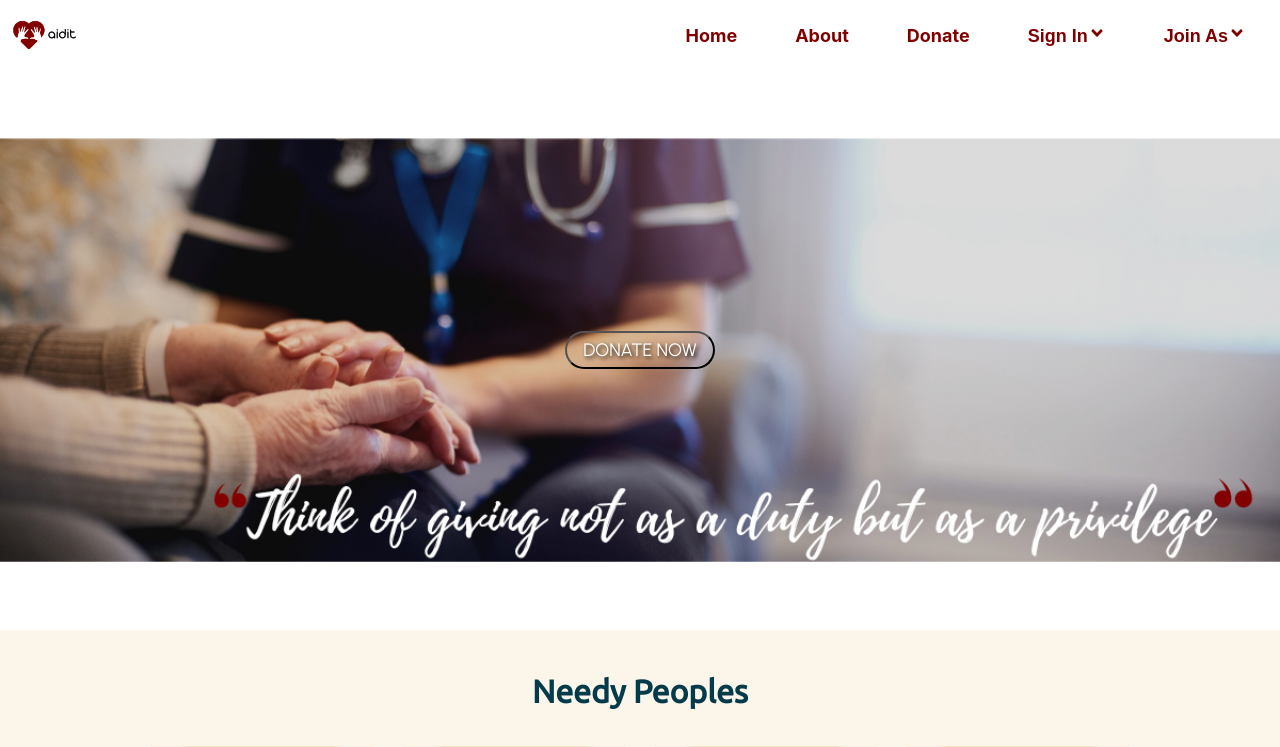
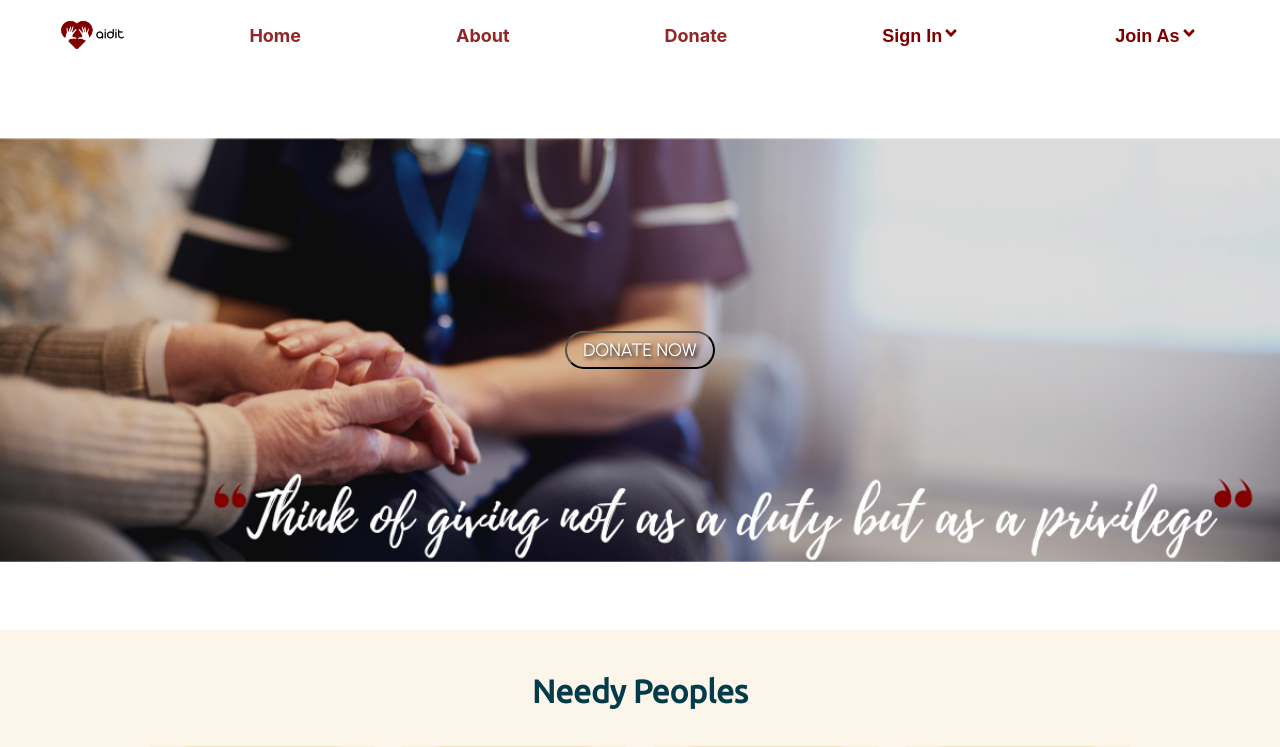
Before and after one commit to AIDIT-A-Humanitarian-Cause/Aidit_Hackathon, a React (Create React App) app in the folder client/: page / in a window 1280 px wide. Shown: the top 747 px of the page. Built offline with nearby package versions, Linux system fonts and the light colour scheme.

Commit message:
small chages to navbar

```diff
--- a/client/src/components/NavBar.js
+++ b/client/src/components/NavBar.js
@@ -6,13 +6,9 @@ import Logos from '../assets/logo_.png';
 const NavContainer = styled.nav`
   display: flex;
   align-items: center;
-  flex 3;
-
-  justify-content: end;
+  justify-content: space-around;
   background-color: white;
   font-weight: bold;
-  box-shadow : 2px 2px 2px solid gray;
-
 `;
 
 const NavLink = styled(Link)`
@@ -20,8 +16,15 @@ const NavLink = styled(Link)`
   text-decoration: none;
   padding: 12px 24px;
   cursor: pointer;
+  opacity: 0.85;
   margin-right: 10px;
   font-size: 18px;
+  &:hover {
+    color: maroon;
+    opacity: 1;
+    transform: scale(1.05);
+    transition: 0.2s ease-in-out;
+  }
 `;
 
 const NavButton = styled.button`
@@ -34,7 +37,6 @@ const NavButton = styled.button`
   font-size: 18px;
   font-weight: bold;
   cursor: pointer;
-
   background-color: white;
 `;
 
@@ -58,9 +60,7 @@ const NavDropdownItem = styled.a`
   padding: 12px 16px;
   text-decoration: none;
   display: block;
-  &:hover {
-    background-color: #f1f1f1;
-  }
+
   a {
     text-decoration: none;
     color: maroon;
@@ -70,16 +70,16 @@ const Logo = styled.img`
   width: 70px;
   height: 70px;
   margin-left: 10px;
-  cursor: pointer;
 `;
-const Container = styled.div`
-  display: flex;
-`;
+
 const Navbar = () => {
   const [showDropdown, setShowDropdown] = useState(false);
   const [showSignIn, setSignIn] = useState(false);
   const [isLoggedIn, setLoggedIn] = useState(
     localStorage.getItem('authenticated') === 'true'
+  );
+  const [isInstitute, setInstitute] = useState(
+    localStorage.getItem('isInstitution') === 'true'
   );
   const toggleDropdown = () => {
     setShowDropdown(!showDropdown);
@@ -98,16 +98,15 @@ const Navbar = () => {
   function logoutHandle() {
     localStorage.setItem('authenticated', false);
     localStorage.setItem('isInstitution', false);
-    localStorage.setItem('token', '');
     setLoggedIn(false);
     <Navigate to='/home' />;
     window.location.reload();
   }
 
   return (
-    <Container>
-      <Logo src={Logos} />
+    <>
       <NavContainer>
+        <Logo src={Logos} />
         <NavLink to='/home'>Home</NavLink>
         <NavLink to='/about'>About</NavLink>
         <NavLink to='/donate'>Donate</NavLink>
@@ -135,6 +134,11 @@ const Navbar = () => {
             </NavDropdownContent>
           </NavDropdown>
         )}
+        {isInstitute ? (
+          <NavLink to='/donationProgress'>Donation Progress</NavLink>
+        ) : (
+          <></>
+        )}
         {isLoggedIn ? (
           <NavButton onClick={logoutHandle}>Logout</NavButton>
         ) : (
@@ -160,7 +164,7 @@ const Navbar = () => {
           </NavDropdown>
         )}
       </NavContainer>
-    </Container>
+    </>
   );
 };
 export default Navbar;
--- a/client/src/components/Slider.js
+++ b/client/src/components/Slider.js
@@ -9,7 +9,7 @@ import StoryPopUp from "./StoryPopUp";
 
 const Container = styled.div`
   width: 100%;
-  height: 70vh;
+  height: 40vh;
   display: flex;
   position: relative;
 
```
